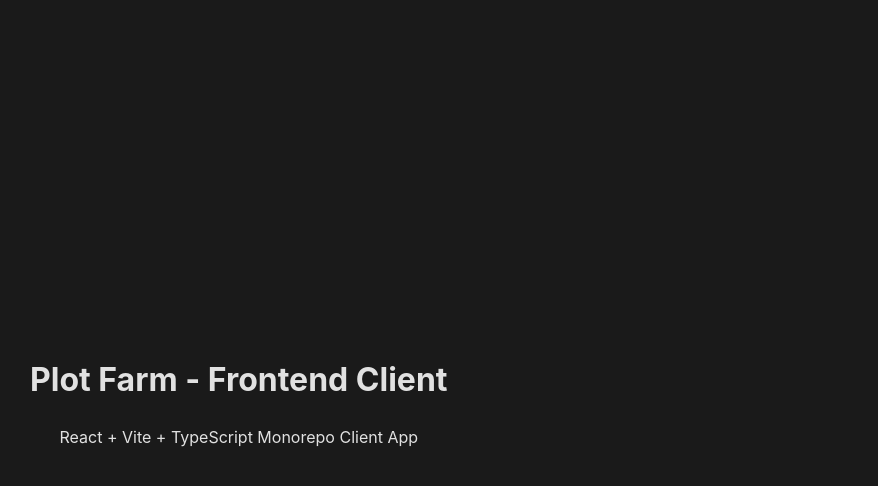
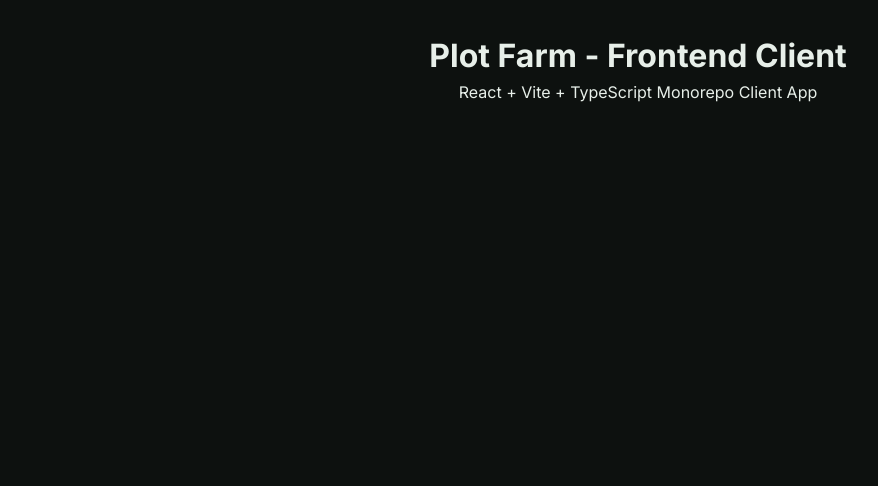
Before and after one commit to amazing-intern-fall-2026/PlotFarm-DEV-Team7, a React (Vite) app in the folder apps/client/: page / in a window 1280 px wide. Shown: the top 486 px of the page, without its empty margins (2-880 px from the left). Built offline with nearby package versions, Linux system fonts and the light colour scheme.

Commit message:
feat(client): add design token system to index.css (colors, spacing, typography, shadow, z-index)

```diff
--- a/apps/client/src/index.css
+++ b/apps/client/src/index.css
@@ -1,16 +1,185 @@
+/* ============================================================
+ * DESIGN TOKENS — Plot Farm Design System
+ * Tất cả màu sắc, spacing, typography... phải dùng var() từ đây.
+ * Tuyệt đối KHÔNG hardcode giá trị trực tiếp trong component.
+ * ============================================================ */
+
+@import url('https://fonts.googleapis.com/css2?family=Inter:wght@300;400;500;600;700&display=swap');
+
+/* ── COLOR TOKENS ─────────────────────────────────────────── */
 :root {
-  font-family: Inter, system-ui, Avenir, Helvetica, Arial, sans-serif;
-  line-height: 1.5;
-  font-weight: 400;
-  color-scheme: light dark;
-  color: rgba(255, 255, 255, 0.87);
-  background-color: #1a1a1a;
+  /* Brand — Nông nghiệp xanh lá (dark mode first) */
+  --color-primary-50:  hsl(140, 40%, 95%);
+  --color-primary-100: hsl(140, 38%, 85%);
+  --color-primary-200: hsl(140, 36%, 70%);
+  --color-primary-300: hsl(140, 34%, 55%);
+  --color-primary-400: hsl(140, 38%, 42%);
+  --color-primary-500: hsl(140, 42%, 32%);   /* primary default */
+  --color-primary-600: hsl(140, 44%, 24%);
+  --color-primary-700: hsl(140, 46%, 18%);
+  --color-primary-800: hsl(140, 48%, 12%);
+  --color-primary-900: hsl(140, 50%, 7%);
+
+  /* Semantic color aliases */
+  --color-primary:        var(--color-primary-500);
+  --color-primary-hover:  var(--color-primary-600);
+  --color-primary-active: var(--color-primary-700);
+  --color-primary-subtle: var(--color-primary-100);
+
+  /* Background scale */
+  --color-bg-base:    hsl(140, 14%, 6%);   /* trang chủ */
+  --color-bg-surface: hsl(140, 12%, 10%);  /* card, panel */
+  --color-bg-raised:  hsl(140, 11%, 14%);  /* dropdown, modal */
+  --color-bg-overlay: hsl(140, 10%, 18%);  /* tooltip, popover */
+
+  /* Text scale */
+  --color-text-primary:   hsl(140, 20%, 92%);
+  --color-text-secondary: hsl(140, 12%, 65%);
+  --color-text-muted:     hsl(140, 8%, 45%);
+  --color-text-disabled:  hsl(140, 6%, 30%);
+  --color-text-inverse:   hsl(140, 14%, 6%);
+
+  /* Border scale */
+  --color-border-subtle:  hsl(140, 12%, 16%);
+  --color-border-default: hsl(140, 12%, 22%);
+  --color-border-strong:  hsl(140, 12%, 32%);
+
+  /* Status colors */
+  --color-success:  hsl(142, 72%, 45%);
+  --color-warning:  hsl(38, 92%, 55%);
+  --color-error:    hsl(0, 72%, 55%);
+  --color-info:     hsl(210, 80%, 58%);
+
+  /* Status subtle backgrounds */
+  --color-success-bg: hsl(142, 40%, 10%);
+  --color-warning-bg: hsl(38, 40%, 10%);
+  --color-error-bg:   hsl(0, 40%, 10%);
+  --color-info-bg:    hsl(210, 40%, 10%);
+}
+
+/* ── SPACING TOKENS ───────────────────────────────────────── */
+:root {
+  --space-1:  4px;
+  --space-2:  8px;
+  --space-3:  12px;
+  --space-4:  16px;
+  --space-5:  20px;
+  --space-6:  24px;
+  --space-8:  32px;
+  --space-10: 40px;
+  --space-12: 48px;
+  --space-16: 64px;
+  --space-20: 80px;
+  --space-24: 96px;
+}
+
+/* ── TYPOGRAPHY TOKENS ────────────────────────────────────── */
+:root {
+  --font-sans: 'Inter', system-ui, -apple-system, sans-serif;
+  --font-mono: 'JetBrains Mono', 'Fira Code', monospace;
+
+  --font-size-xs:   0.75rem;    /* 12px */
+  --font-size-sm:   0.875rem;   /* 14px */
+  --font-size-base: 1rem;       /* 16px */
+  --font-size-lg:   1.125rem;   /* 18px */
+  --font-size-xl:   1.25rem;    /* 20px */
+  --font-size-2xl:  1.5rem;     /* 24px */
+  --font-size-3xl:  1.875rem;   /* 30px */
+  --font-size-4xl:  2.25rem;    /* 36px */
+
+  --font-weight-light:   300;
+  --font-weight-normal:  400;
+  --font-weight-medium:  500;
+  --font-weight-semi:    600;
+  --font-weight-bold:    700;
+
+  --line-height-tight:  1.25;
+  --line-height-normal: 1.5;
+  --line-height-relaxed: 1.75;
+
+  --letter-spacing-tight: -0.025em;
+  --letter-spacing-normal: 0em;
+  --letter-spacing-wide:   0.025em;
+}
+
+/* ── BORDER RADIUS TOKENS ─────────────────────────────────── */
+:root {
+  --radius-sm:   4px;
+  --radius-md:   8px;
+  --radius-lg:   12px;
+  --radius-xl:   16px;
+  --radius-2xl:  24px;
+  --radius-full: 9999px;
+}
+
+/* ── SHADOW TOKENS ────────────────────────────────────────── */
+:root {
+  --shadow-xs: 0 1px 2px  hsl(0 0% 0% / 0.3);
+  --shadow-sm: 0 2px 4px  hsl(0 0% 0% / 0.35);
+  --shadow-md: 0 4px 12px hsl(0 0% 0% / 0.4);
+  --shadow-lg: 0 8px 24px hsl(0 0% 0% / 0.45);
+  --shadow-xl: 0 16px 48px hsl(0 0% 0% / 0.5);
+
+  /* Glow effect cho primary CTA */
+  --shadow-primary-glow: 0 0 20px hsl(140, 42%, 32% / 0.4);
+}
+
+/* ── TRANSITION TOKENS ────────────────────────────────────── */
+:root {
+  --duration-fast:   100ms;
+  --duration-normal: 200ms;
+  --duration-slow:   350ms;
+
+  --ease-default: cubic-bezier(0.4, 0, 0.2, 1);
+  --ease-in:      cubic-bezier(0.4, 0, 1, 1);
+  --ease-out:     cubic-bezier(0, 0, 0.2, 1);
+  --ease-spring:  cubic-bezier(0.175, 0.885, 0.32, 1.275);
+
+  --transition-default: all var(--duration-normal) var(--ease-default);
+  --transition-colors:  color var(--duration-normal) var(--ease-default),
+                        background-color var(--duration-normal) var(--ease-default),
+                        border-color var(--duration-normal) var(--ease-default);
+}
+
+/* ── Z-INDEX TOKENS ───────────────────────────────────────── */
+:root {
+  --z-base:    0;
+  --z-raised:  10;
+  --z-dropdown: 100;
+  --z-sticky:  200;
+  --z-overlay: 300;
+  --z-modal:   400;
+  --z-toast:   500;
+  --z-tooltip: 600;
+}
+
+/* ── CSS RESET & GLOBAL BASE ──────────────────────────────── */
+*, *::before, *::after {
+  box-sizing: border-box;
+  margin: 0;
+  padding: 0;
+}
+
+html {
+  font-size: 16px;
+  -webkit-text-size-adjust: 100%;
+  scroll-behavior: smooth;
 }
 
 body {
-  margin: 0;
+  font-family: var(--font-sans);
+  font-size: var(--font-size-base);
+  font-weight: var(--font-weight-normal);
+  line-height: var(--line-height-normal);
+  color: var(--color-text-primary);
+  background-color: var(--color-bg-base);
+  min-height: 100vh;
+  -webkit-font-smoothing: antialiased;
+  -moz-osx-font-smoothing: grayscale;
+}
+
+#root {
+  min-height: 100vh;
   display: flex;
-  place-items: center;
-  min-width: 320px;
-  min-height: 100vh;
+  flex-direction: column;
 }
```
